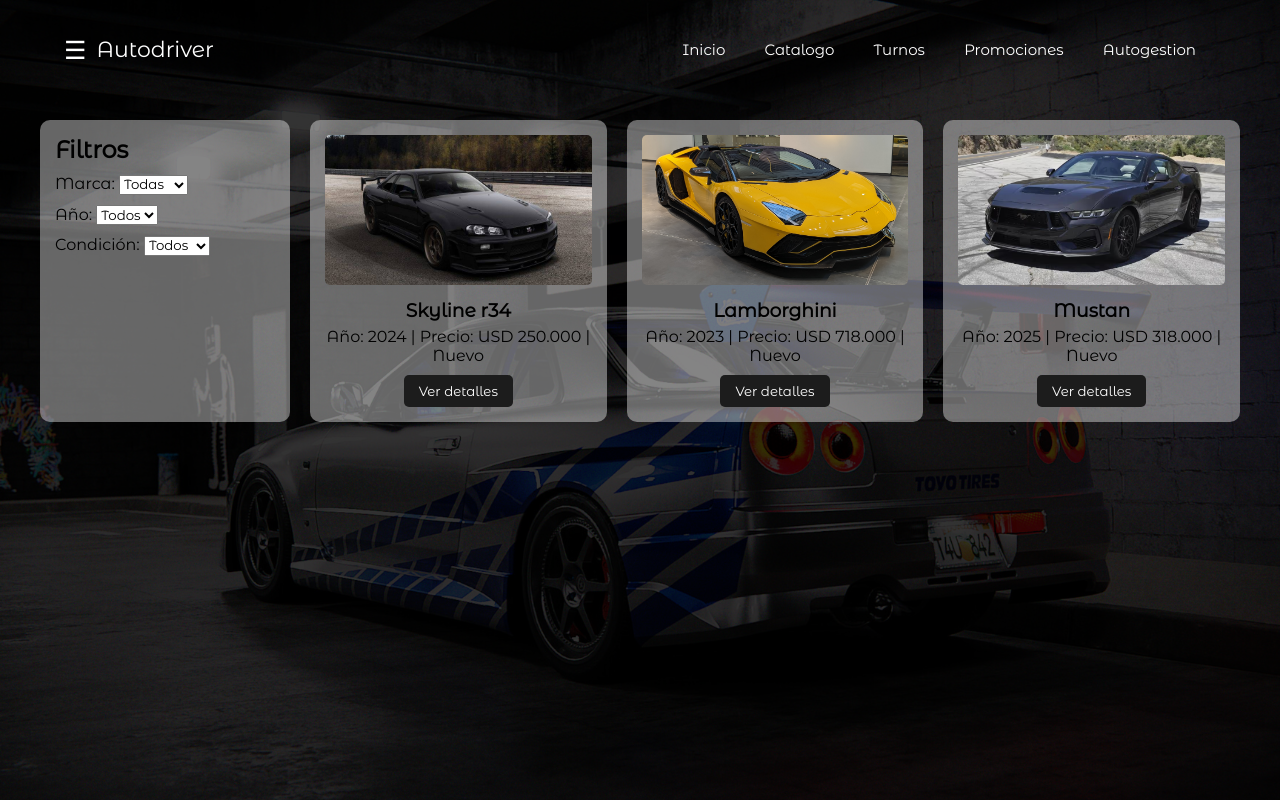
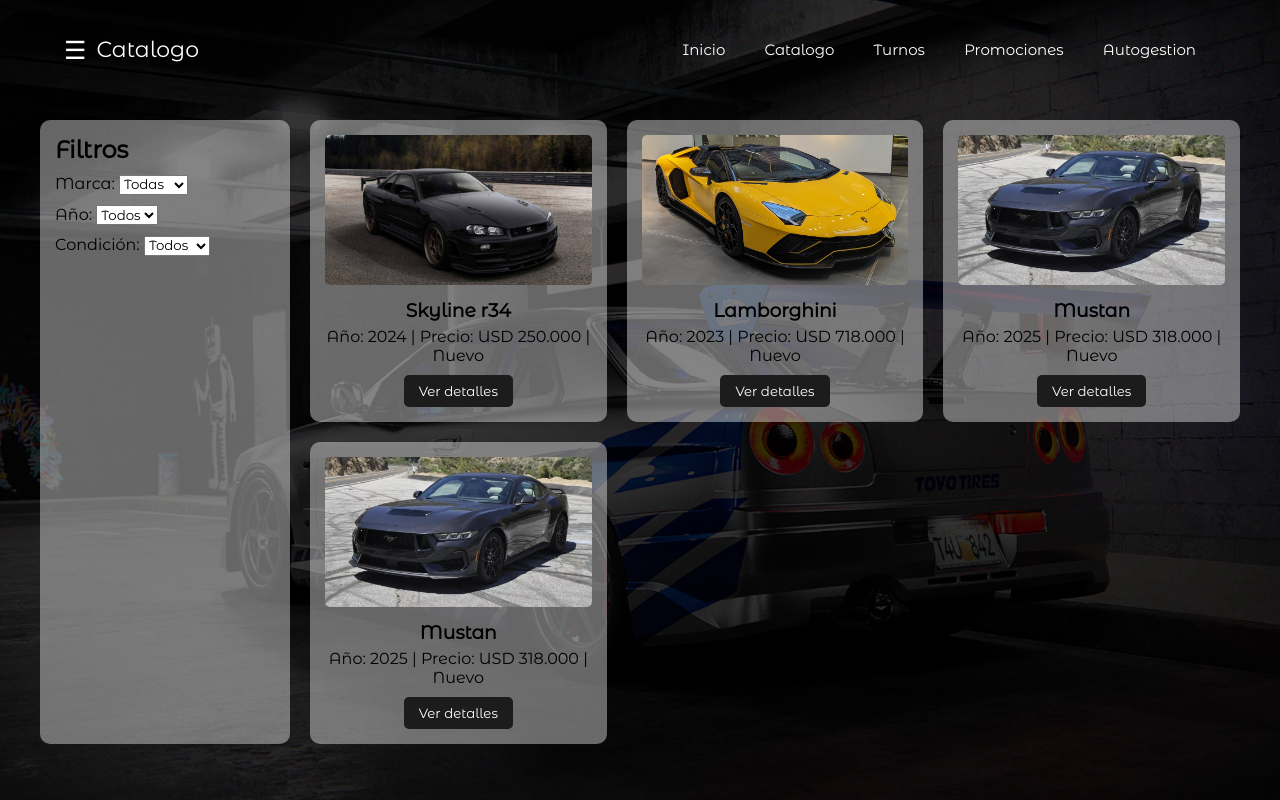
Before and after one commit to Sebassok/consesionaria-web, a plain HTML site: page index.html in a window 1280 px wide. Drawn offline with Linux system fonts and the light colour scheme.

Commit message:
agregado

```diff
--- a/index.html
+++ b/index.html
@@ -12,7 +12,7 @@
           <label for="btn-menu">☰</label>
         </div>
         <div class="logo">
-          <h1>Autodriver</h1>
+          <h1>Catalogo</h1>
         </div>
         <nav class="menu">
           <a href="#">Inicio</a>
@@ -90,6 +90,20 @@
         <button>Ver detalles</button>
       </div>
       <!-- Agregar más tarjetas según sea necesario -->
+
+<div class="tarjeta-auto">
+        <img src="imagenes/mustang.avif" alt="Auto 3">
+        <h3>Mustan</h3>
+        <p>Año: 2025 | Precio: USD 318.000 | Nuevo</p>
+        <button>Ver detalles</button>
+      </div>
+
+
+
+
+
+
+
     </section>
   </main>
 
```
